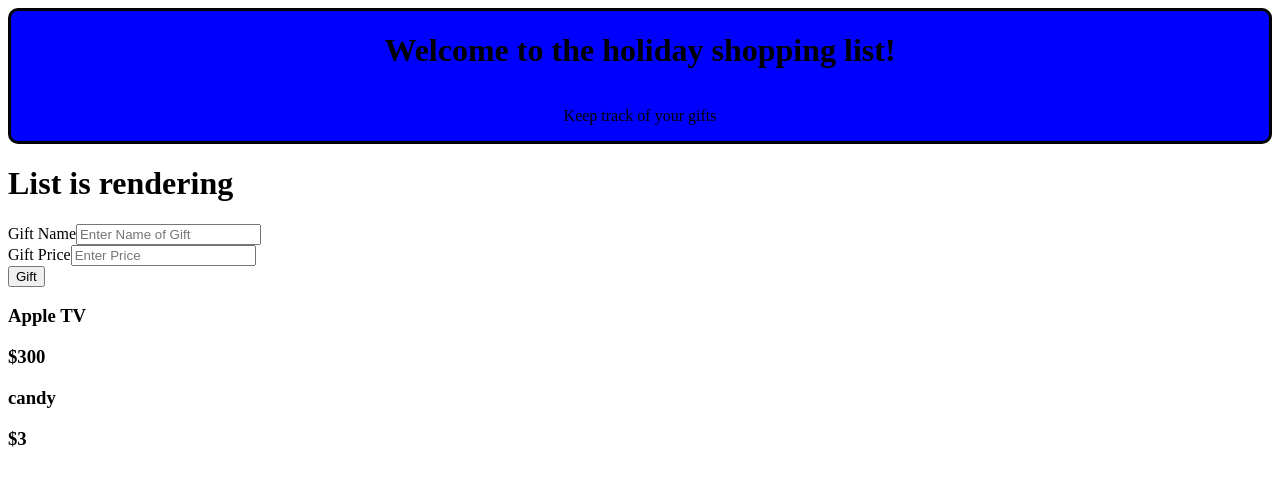
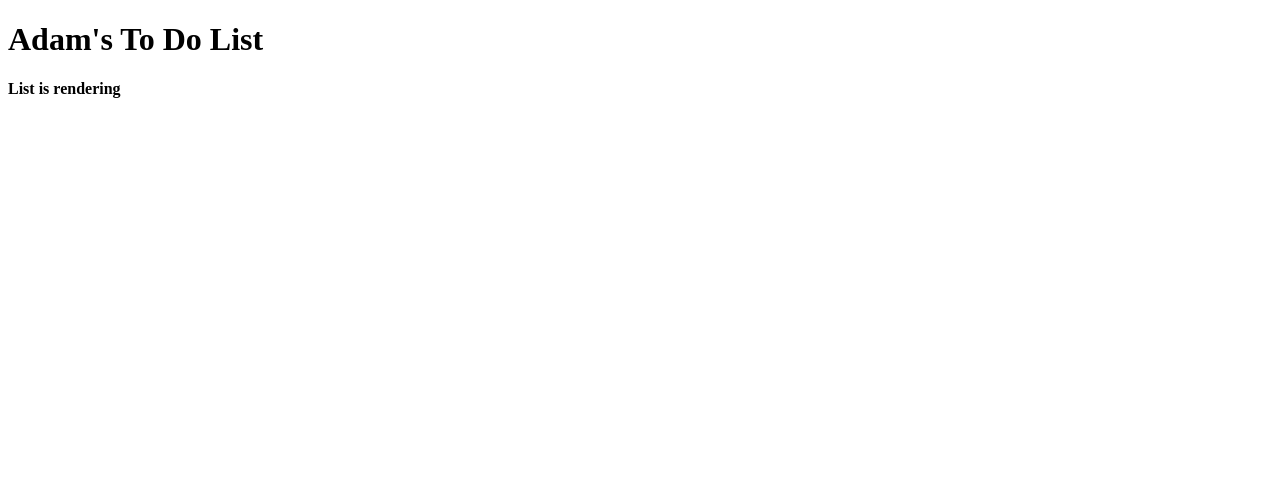
Before and after one commit to adamstruppler/react-playground, a React (Create React App) app: page / in a window 1280 px wide. Shown: the top 486 px of the page. Built offline with nearby package versions, Linux system fonts and the light colour scheme.

Commit message:
homework

```diff
--- a/src/index.js
+++ b/src/index.js
@@ -14,7 +14,8 @@ import ReactDOM from 'react-dom'
 // import data from './restarauntApp/data'
 // import RestarauntApp from './restarauntApp/RestarauntApp'
 // import App from './tex-mex-solution/App'
-import App from './holiday-shopping-list/App'
+// import App from './holiday-shopping-list/App'
+import App from './to-do-list/App'
 import registerServiceWorker from './registerServiceWorker'
 
 ReactDOM.render(<App />, document.getElementById('root'))
--- /dev/null
+++ b/src/to-do-list/App.js
@@ -0,0 +1,11 @@
+import React from 'react'
+import Header from './Header'
+import ListContainer from './ListContainer'
+
+const App = () =>
+  <div>
+    <Header />
+    <ListContainer />
+  </div>
+
+export default App
--- /dev/null
+++ b/src/to-do-list/Header.js
@@ -0,0 +1,11 @@
+import React from 'react'
+
+const Header = () => {
+  return (
+    <div>
+      <h1>Adam's To Do List</h1>
+    </div>
+  )
+}
+
+export default Header
--- /dev/null
+++ b/src/to-do-list/ListContainer.js
@@ -0,0 +1,32 @@
+import React, {Component} from 'react'
+
+class ListContainer extends Component {
+  state = {
+    list: undefined,
+    titleOfList: undefined,
+    dueDate: undefined
+  }
+
+  componentDidMount () {
+    const toDoArray = [{title: 'Finish coding homework', dueDate: '11/14/17', complete: false}]
+    this.setState({list: toDoArray})
+  }
+
+  handleTitleOfListChange = (e) => {
+    this.setState({titleOfList: e.target.value})
+  }
+
+  handleDueDateOfListChange = (e) => {
+    this.setState({dueDate: e.target.value})
+  }
+
+  render () {
+    return (
+      <div>
+        <h4>List is rendering</h4>
+      </div>
+    )
+  }
+}
+
+export default ListContainer
```
Also changed, not shown: src/to-do-list/ListForm.js (added, +12 -0 lines).
